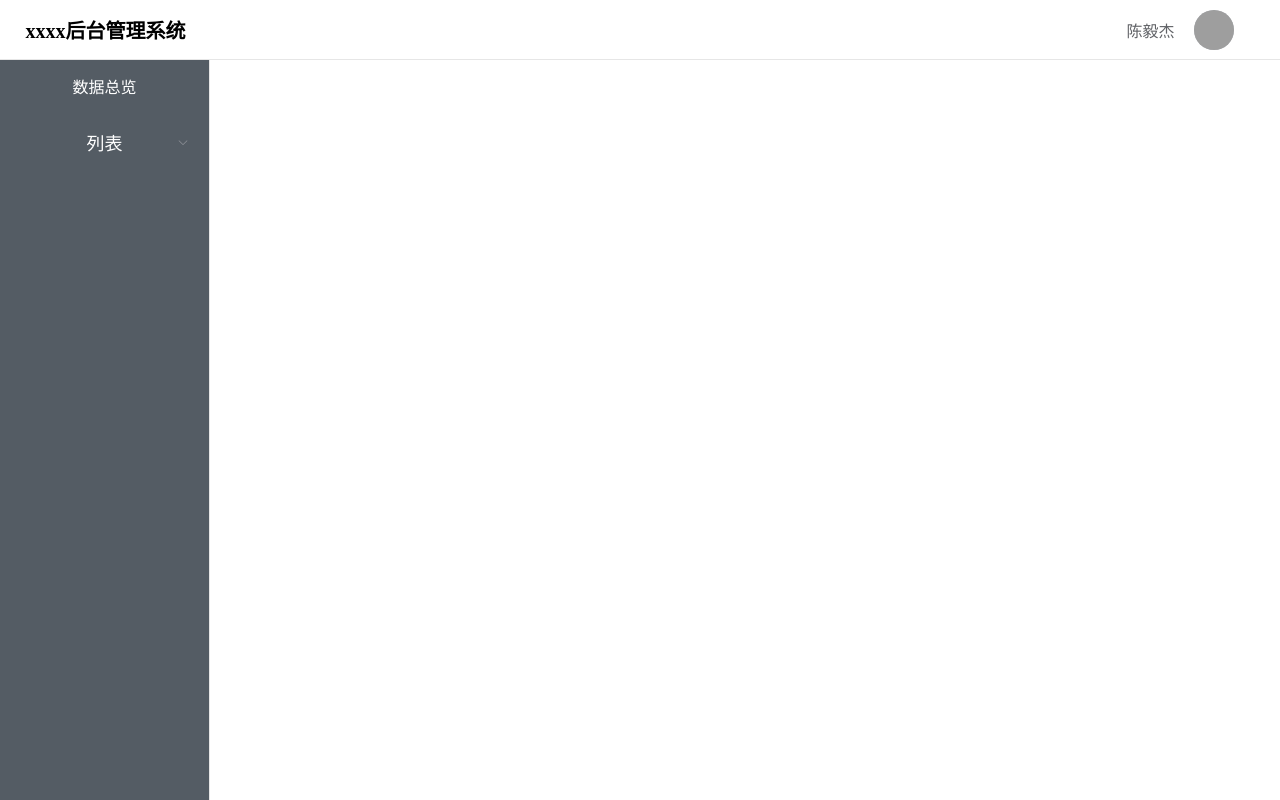
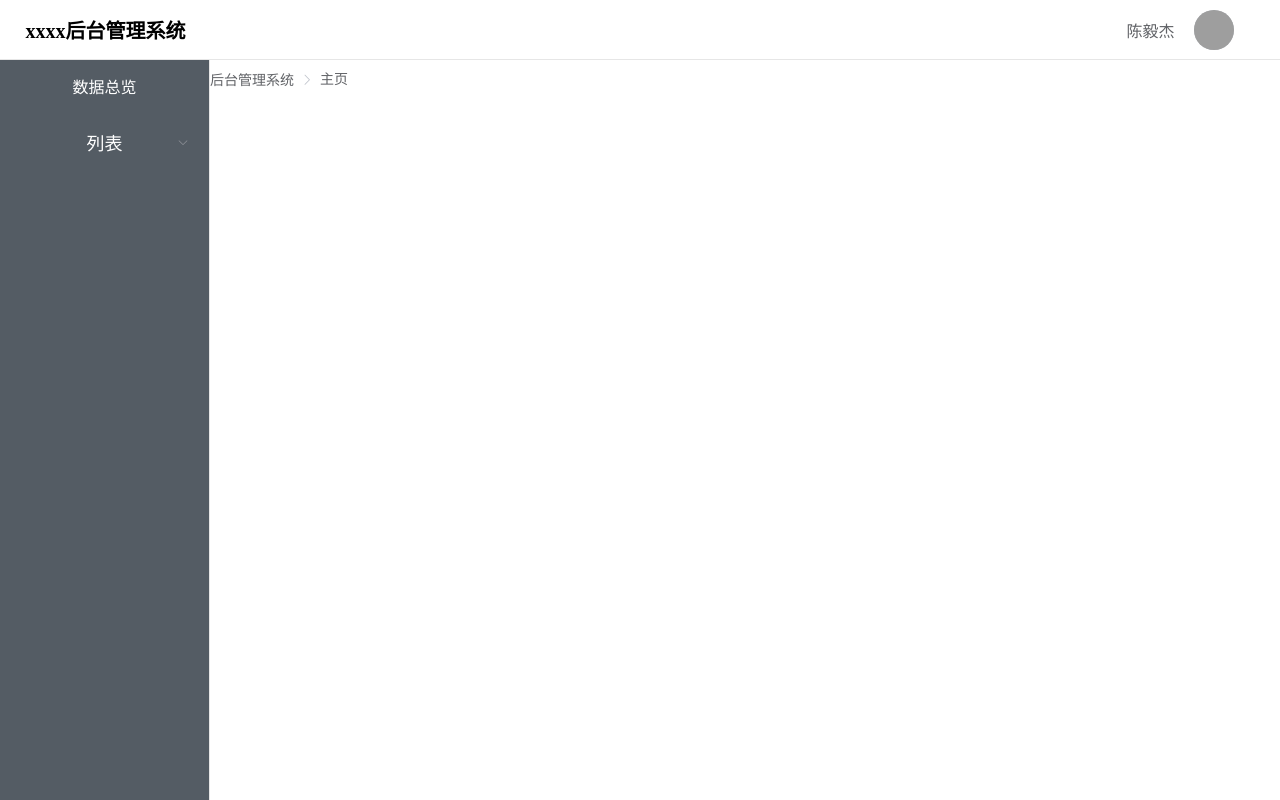
Before and after one commit to Moustache-YJ/vue-admin-base, a Vue app: page / in a window 1280 px wide. Built offline with nearby package versions, Linux system fonts and the light colour scheme; grey boxes are pictures that could not be loaded; a small style sheet from the web is missing.

Commit message:
修改导航栏

```diff
--- a/src/components/Main.vue
+++ b/src/components/Main.vue
@@ -12,6 +12,7 @@
               <siderBar v-for="(item,index) in routerList" :key="index" :route="item"></siderBar>
             </el-menu>
             <div class="left">
+              <NavMenu :matched="$route.matched"></NavMenu>
               <transition name="fade" mode="out-in">
                 <router-view/>
               </transition>
@@ -22,10 +23,12 @@
 <script>
 import SiderBar from './main/SiderBar'
 import Header from './main/Header'
+import NavMenu from './main/NavMenu'
 export default {
   components:{
     SiderBar,
-    Header
+    Header,
+    NavMenu
   },
   data () {
     return {
--- a/src/components/main/NavMenu.vue
+++ b/src/components/main/NavMenu.vue
@@ -2,10 +2,8 @@
    <div class='navMenu flex_row_between'>
        <div class="crumb">
             <el-breadcrumb separator-class="el-icon-arrow-right">
-                <el-breadcrumb-item :to="{ path: '/' }">首页</el-breadcrumb-item>
-                <el-breadcrumb-item>活动管理</el-breadcrumb-item>
-                <el-breadcrumb-item>活动列表</el-breadcrumb-item>
-                <el-breadcrumb-item>活动详情</el-breadcrumb-item>
+                <el-breadcrumb-item>后台管理系统</el-breadcrumb-item>
+                <el-breadcrumb-item v-for="(item,index) in matched" :key="item.path">{{item.meta.name}}</el-breadcrumb-item>
             </el-breadcrumb>
        </div>
        <div>
@@ -15,6 +13,14 @@
 </template>
 <script>
 export default {
+  props:{
+    matched:{
+      type:Array,
+      default:()=>{
+        return []
+      }
+    }
+  },
   data () {
     return {
     };
@@ -28,6 +34,5 @@ export default {
 <style lang='less' scoped>
 .navMenu{
     height: 40px;
-    background-color:pink
 }
 </style>
```
